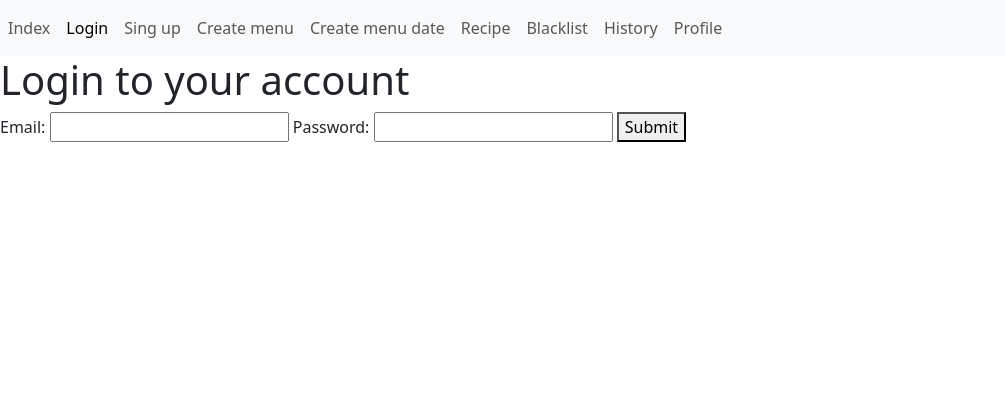
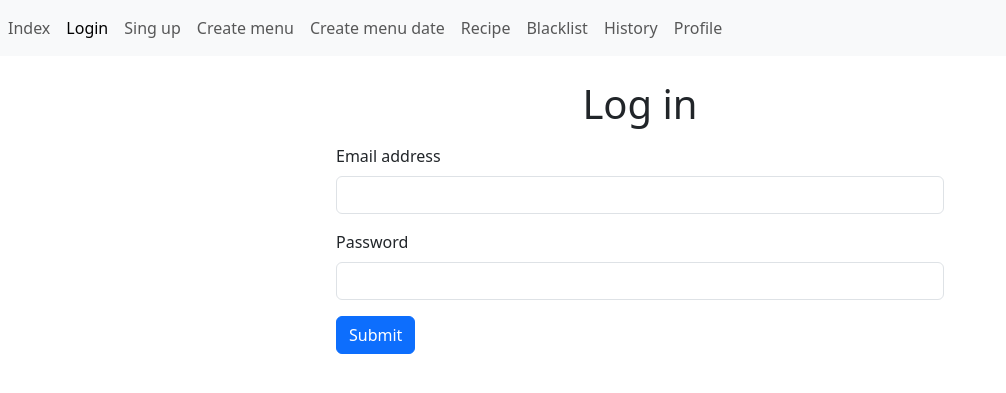
Before and after one commit to kirilsbondars/diet-app, a Flask app: page /login in a window 1280 px wide. Shown: the top 393 px of the page, without its empty margins (0-1006 px from the left). Run offline with Flask 3, Linux system fonts and the light colour scheme; some libraries are stand-ins or nearby versions.

Commit message:
login UI + working logic for incorrect login info. (+ prompt when email formatted incorrectly)

```diff
--- a/src/templates/auth/login.html
+++ b/src/templates/auth/login.html
@@ -5,12 +5,22 @@
 {% endblock %}
 
 {% block body %}
-    <h1>Login to your account</h1>
-    <form action="#" method="post">
-        <label for="email">Email:</label>
-        <input type="text" name="email"/>
-        <label for="password">Password:</label>
-        <input type="password" name="password"/>
-        <button type="submit">Submit</button>
-    </form>
+    <div class="container w-50 p-3">
+        <h1 class="mx-auto text-center p-2">Log in</h1>
+
+        <form action="#" method="post">
+          <div class="mb-3">
+            <label for="email" class="form-label">Email address</label>
+            <input type="email" name="email" class="form-control" id="email" aria-describedby="emailHelp">
+          </div>
+          <div class="mb-3">
+            <label for="password" class="form-label">Password</label>
+            <input type="password" name="password" class="form-control" id="password">
+          </div>
+            <div class="form-text" id="basic-addon4">
+                {{error}}
+            </div>
+          <button type="submit" class="btn btn-primary">Submit</button>
+        </form>
+    </div>
 {% endblock %}
```
